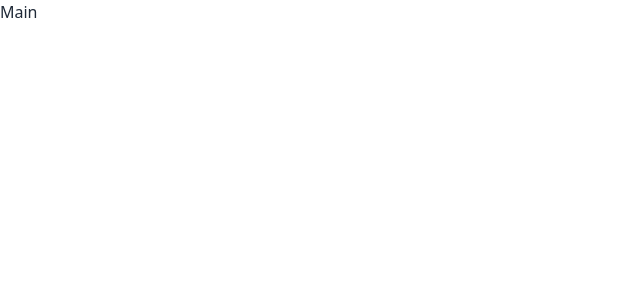
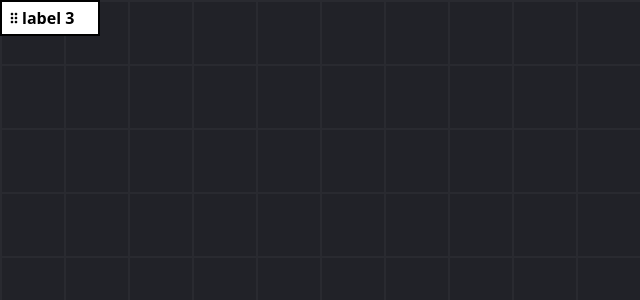
Before and after one commit to Nitiksharma2001/almabase_assignment, a React (Vite) app: page / in a window 1280 px wide. Shown: the top 300 px of the page, without its empty margins (0-640 px from the left). Built offline with nearby package versions, Linux system fonts and the light colour scheme.

Commit message:
feat: elements can drag on canva

```diff
--- a/package.json
+++ b/package.json
@@ -10,11 +10,13 @@
     "preview": "vite preview"
   },
   "dependencies": {
+    "@types/uuid": "^10.0.0",
     "react": "^18.2.0",
     "react-dom": "^18.2.0",
     "react-icons": "^5.2.1",
     "react-lazy-load-image-component": "^1.6.2",
-    "react-router-dom": "^6.23.1"
+    "react-router-dom": "^6.23.1",
+    "uuid": "^10.0.0"
   },
   "devDependencies": {
     "@types/react": "^18.2.66",
--- /dev/null
+++ b/src/pages/Home/Card.tsx
@@ -0,0 +1,55 @@
+import { MouseEvent, useRef } from 'react'
+import './index.css'
+import { MdOutlineDragIndicator } from 'react-icons/md'
+import { LabelType } from './Container'
+
+export default function LabelItem({ labelItem }: { labelItem: LabelType }) {
+  let newX = 0
+  let newY = 0
+  let startX = 0
+  let startY = 0
+
+  const labelRef = useRef<HTMLDivElement>(null)
+  const isSelected = useRef<boolean>(false)
+
+  function mouseDown(e: MouseEvent) {
+    startX = e.clientX
+    startY = e.clientY
+
+    isSelected.current = true
+  }
+
+  function mouseMove(e: MouseEvent) {
+    const box = labelRef.current
+
+    if (!isSelected.current) return
+    if(!box) return
+
+    newX = startX - e.clientX
+    newY = startY - e.clientY
+
+    startX = e.clientX
+    startY = e.clientY
+
+    box.style.top = box.offsetTop - newY + 'px'
+    box.style.left = box.offsetLeft - newX + 'px'
+  }
+
+  function mouseUp() {
+    isSelected.current = false
+  }
+  return (
+    <div
+      id={labelItem.id}
+      onDoubleClick={() => (document.getElementById('open_card') as HTMLDialogElement).showModal()}
+      onMouseDown={mouseDown}
+      onMouseMove={mouseMove}
+      onMouseUp={mouseUp}
+      ref={labelRef}
+      className='div_label'
+    >
+      <MdOutlineDragIndicator />
+      <p>{labelItem.label}</p>
+    </div>
+  )
+}
--- /dev/null
+++ b/src/pages/Home/Container.tsx
@@ -0,0 +1,53 @@
+import './index.css'
+import LabelItem from './Card'
+import { useRef, useState } from 'react'
+import ModifyElemDialog from './Diaglog'
+import { v4 as uuidv4 } from 'uuid'
+
+export interface LabelType {
+  id: string
+  label: string
+  x: number
+  y: number
+}
+
+export default function Container() {
+  const [labelItems, setLabelItems] = useState([
+    {
+      id: uuidv4(),
+      label: 'label 1',
+      x: 0,
+      y: 0,
+    },
+    {
+      id: uuidv4(),
+      label: 'label 2',
+      x: 0,
+      y: 0,
+    },
+    {
+      id: uuidv4(),
+      label: 'label 3',
+      x: 0,
+      y: 0,
+    },
+  ])
+  const dialogRef = useRef<LabelType>({
+    id: '',
+    label: '',
+    x: 0,
+    y: 0,
+  })
+
+
+  return (
+    <>
+      <ModifyElemDialog  />
+      <div id='container'>
+        {labelItems.map((item) => (
+          <LabelItem key={item.id} labelItem={item} />
+        ))}
+      </div>
+    </>
+  )
+}
--- /dev/null
+++ b/src/pages/Home/Diaglog.tsx
@@ -0,0 +1,28 @@
+import { ChangeEvent, Ref, useState } from 'react'
+import { LabelType } from './Container'
+
+export default function ModifyElemDialog({ dialogRef }: React.MutableRefObject<LabelType>) {
+  return (
+    <dialog id='open_card' className='modal'>
+      <div className='modal-box flex flex-col gap-y-8'>
+        <h3 className='font-bold text-lg'>Edit Label</h3>
+        <div className='flex flex-col gap-4'>
+          <input
+            type='text'
+            name='label'
+            placeholder='This is a label'
+            className='input input-bordered w-full'
+          />
+          <input type='text' placeholder='X' name='x' className='input input-bordered w-full' />
+          <input type='text' placeholder='Y' name='y' className='input input-bordered w-full' />
+        </div>
+        <div className='modal-action'>
+          <form method='dialog'>
+            <button className='btn'>Save</button>
+            <button className='btn'>Close</button>
+          </form>
+        </div>
+      </div>
+    </dialog>
+  )
+}
--- a/src/pages/Home/Index.tsx
+++ b/src/pages/Home/Index.tsx
@@ -1,5 +1,11 @@
+import Container from './Container'
+import Sidebar from './Sidebar'
+
 export default function Main() {
   return (
-    <div>Main</div>
+    <main>
+      {/* <Sidebar /> */}
+      <Container />
+    </main>
   )
 }
--- /dev/null
+++ b/src/pages/Home/Sidebar.tsx
@@ -0,0 +1,27 @@
+import './index.css'
+
+export default function Sidebar() {
+  return (
+    <div className='drawer lg:drawer-open drawer-end'>
+      <input id='my-drawer-2' type='checkbox' className='drawer-toggle' />
+      <div className='drawer-content flex flex-col items-center justify-center'>
+        {/* Page content here */}
+        <label htmlFor='my-drawer-2' className='btn btn-primary drawer-button lg:hidden'>
+          Open drawer
+        </label>
+      </div>
+      <div className='drawer-side z-50'>
+        <label htmlFor='my-drawer-2' aria-label='close sidebar' className='drawer-overlay'></label>
+        <ul className='menu bg-base-200 text-base-content min-h-full w-80 p-4'>
+          {/* Sidebar content here */}
+          <li>
+            <a>Sidebar Item 1</a>
+          </li>
+          <li>
+            <a>Sidebar Item 2</a>
+          </li>
+        </ul>
+      </div>
+    </div>
+  )
+}
--- /dev/null
+++ b/src/pages/Home/index.css
@@ -0,0 +1,24 @@
+#container{
+    background-color:#212228;
+    background-image: linear-gradient(#292a30 .1em, transparent .1em),
+    linear-gradient(90deg, #292a30 .1em, transparent .1em);
+    background-size: 4em 4em;
+    height: 100vh;
+  }
+
+
+  .div_label{
+    cursor: move;
+    position: fixed;
+    min-width: 100px;
+    border: 2px solid black;
+    background-color: white;
+    color: black;
+    font-weight: bold;
+    padding: 4px;
+    display: flex;
+    align-items: center;
+  }
+  .div_label:active{
+    border: 1px solid red;
+  }
```
Also changed, not shown: 1 other file (tests, documents, lock files or other folders).
